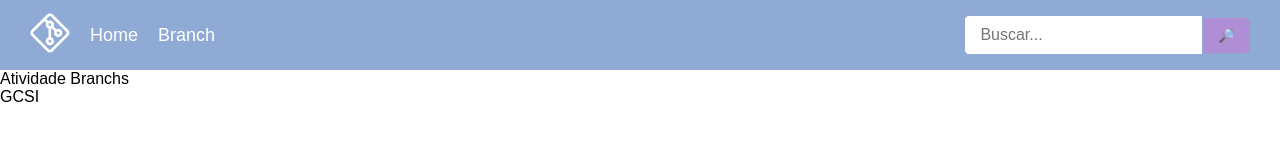
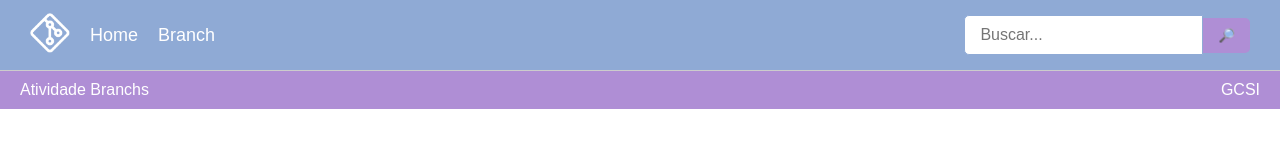
Before and after one commit to rebeca018/atividade-branchs, a plain HTML site: page index.html in a window 1280 px wide. Drawn offline with Linux system fonts and the light colour scheme.

Commit message:
CSS do footer

```diff
--- a/index.html
+++ b/index.html
@@ -24,11 +24,11 @@
     </header>
 
     <footer>
-        <div>
+        <div class="e">
             <p>Atividade Branchs</p>
         </div>
 
-        <div>
+        <div class="d">
             <p>GCSI</p>
         </div>
     </footer>
--- a/styles.css
+++ b/styles.css
@@ -63,3 +63,35 @@ button{
     border-radius: 0 5px 5px 0;
     cursor: pointer;
 }
+
+footer {
+    display: flex;
+    flex-direction: row;
+    flex-wrap: wrap;
+    justify-content: space-between;
+    align-items: center;
+    padding: 10px 20px;
+    background-color: #af8ed5;
+    border-top: 1px solid #ccc;
+}
+
+footer div {
+    flex: 1;
+}
+
+footer div p {
+    margin: 0;
+    font-size: 16px;
+    color: #fff;
+}
+
+.e {
+    display: flex;
+}
+
+.d {
+    display: flex;
+    flex-direction: row;
+    align-items:center;
+    justify-content: flex-end;
+}
```
